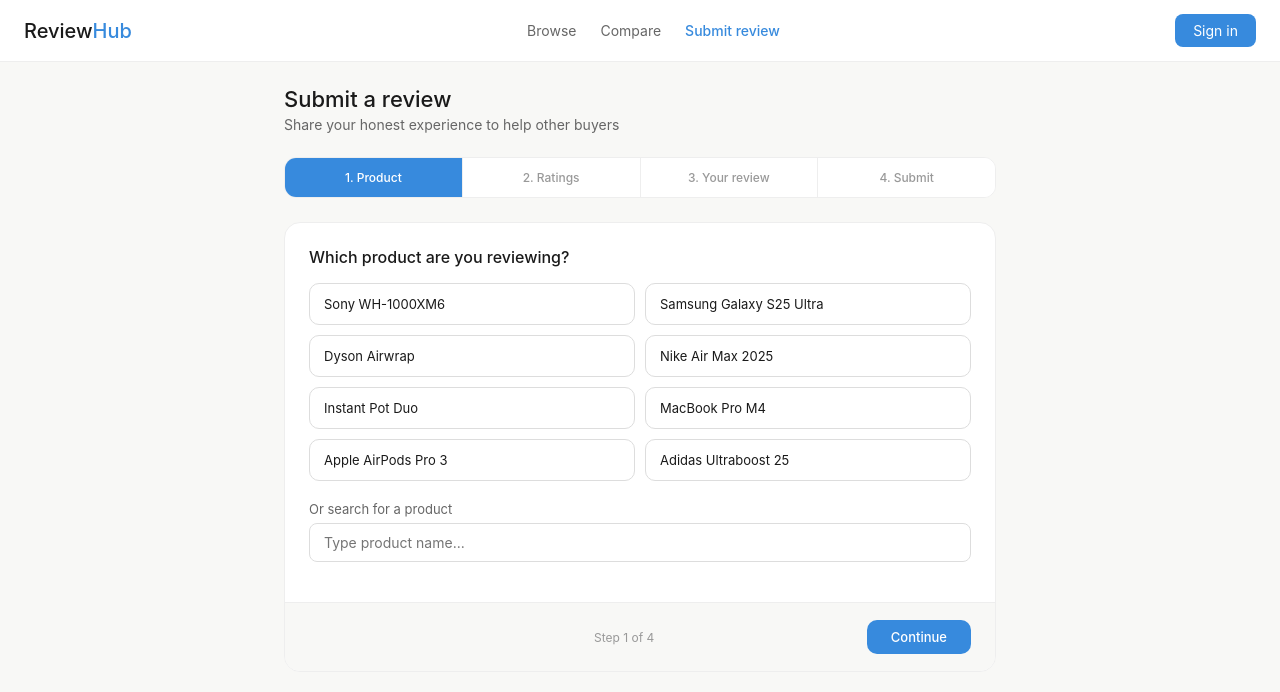
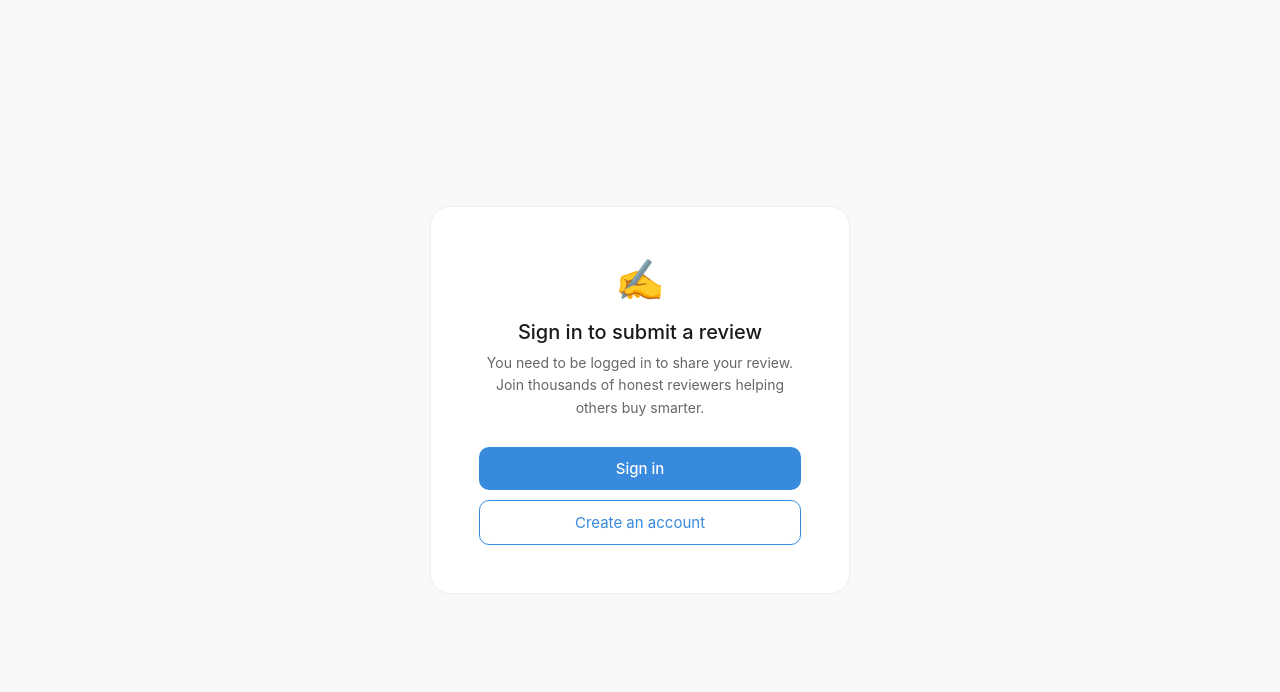
Before and after one commit to samkaran9735-ui/reviewhub, a Next.js app: page /submit-review in a window 1280 px wide. Shown: the top 692 px of the page. Built offline with nearby package versions, Linux system fonts and the light colour scheme.

Commit message:
require login to submit a review
- Show sign in / create account gate for unauthenticated users
- Fix nav Sign in button to be a proper link with sign out when logged in

Co-Authored-By: Claude Sonnet 4.6 <noreply@anthropic.com>

```diff
--- a/app/submit-review/page.tsx
+++ b/app/submit-review/page.tsx
@@ -1,7 +1,8 @@
 'use client'
 
 import Link from 'next/link'
-import { useState } from 'react'
+import { useEffect, useState } from 'react'
+import { supabase } from '../../lib/supabase'
 
 const products = [
   'Sony WH-1000XM6',
@@ -19,12 +20,46 @@ export default function SubmitReviewPage() {
   const [stars, setStars] = useState(5)
   const [submitted, setSubmitted] = useState(false)
   const [scores, setScores] = useState({ q1: 9, q2: 9, q3: 8, q4: 8, q5: 8 })
+  const [user, setUser] = useState<{ email?: string } | null | undefined>(undefined)
+
+  useEffect(() => {
+    supabase.auth.getSession().then(({ data: { session } }) => {
+      setUser(session?.user ?? null)
+    })
+    supabase.auth.onAuthStateChange((_event, session) => {
+      setUser(session?.user ?? null)
+    })
+  }, [])
 
   const scoreLabels = ['q1', 'q2', 'q3', 'q4', 'q5']
   const scoreNames = ['Sound / Performance', 'Design & Build', 'Battery / Durability', 'Value for money', 'Overall experience']
   const starLabels = ['', 'Terrible', 'Poor', 'Average', 'Good', 'Excellent!']
 
   const avg = (Object.values(scores).reduce((a, b) => a + b, 0) / 5).toFixed(1)
+
+  if (user === undefined) return null // loading
+
+  if (user === null) {
+    return (
+      <div style={{ minHeight: '100vh', background: '#f8f8f6', display: 'flex', alignItems: 'center', justifyContent: 'center' }}>
+        <div style={{ background: '#fff', border: '1px solid #eee', borderRadius: '20px', padding: '48px', textAlign: 'center', maxWidth: '420px', width: '100%' }}>
+          <div style={{ fontSize: '40px', marginBottom: '16px' }}>✍️</div>
+          <h2 style={{ fontSize: '20px', fontWeight: '500', color: '#1a1a1a', marginBottom: '8px' }}>Sign in to submit a review</h2>
+          <p style={{ fontSize: '14px', color: '#666', lineHeight: '1.6', marginBottom: '28px' }}>
+            You need to be logged in to share your review. Join thousands of honest reviewers helping others buy smarter.
+          </p>
+          <div style={{ display: 'flex', flexDirection: 'column', gap: '10px' }}>
+            <Link href="/login" style={{ display: 'block', padding: '12px', background: '#378ADD', color: '#fff', borderRadius: '10px', fontSize: '15px', textDecoration: 'none', fontWeight: '500' }}>
+              Sign in
+            </Link>
+            <Link href="/login" style={{ display: 'block', padding: '12px', background: '#fff', color: '#378ADD', border: '1px solid #378ADD', borderRadius: '10px', fontSize: '15px', textDecoration: 'none' }}>
+              Create an account
+            </Link>
+          </div>
+        </div>
+      </div>
+    )
+  }
 
   if (submitted) {
     return (
@@ -65,9 +100,19 @@ export default function SubmitReviewPage() {
           <Link href="/compare" style={{ fontSize: '14px', color: '#666', textDecoration: 'none' }}>Compare</Link>
           <Link href="/submit-review" style={{ fontSize: '14px', color: '#378ADD', textDecoration: 'none', fontWeight: '500' }}>Submit review</Link>
         </div>
-        <button style={{ padding: '8px 18px', background: '#378ADD', color: '#fff', border: 'none', borderRadius: '8px', fontSize: '14px', cursor: 'pointer' }}>
-          Sign in
-        </button>
+        {user ? (
+          <div style={{ display: 'flex', alignItems: 'center', gap: '10px' }}>
+            <span style={{ fontSize: '13px', color: '#666' }}>👋 {user.email}</span>
+            <button onClick={async () => { await supabase.auth.signOut(); setUser(null) }}
+              style={{ padding: '8px 16px', background: '#fff', color: '#378ADD', border: '1px solid #378ADD', borderRadius: '8px', fontSize: '13px', cursor: 'pointer' }}>
+              Sign out
+            </button>
+          </div>
+        ) : (
+          <Link href="/login" style={{ padding: '8px 18px', background: '#378ADD', color: '#fff', borderRadius: '8px', fontSize: '14px', textDecoration: 'none' }}>
+            Sign in
+          </Link>
+        )}
       </nav>
 
       <div style={{ maxWidth: '760px', margin: '0 auto', padding: '24px' }}>
```
